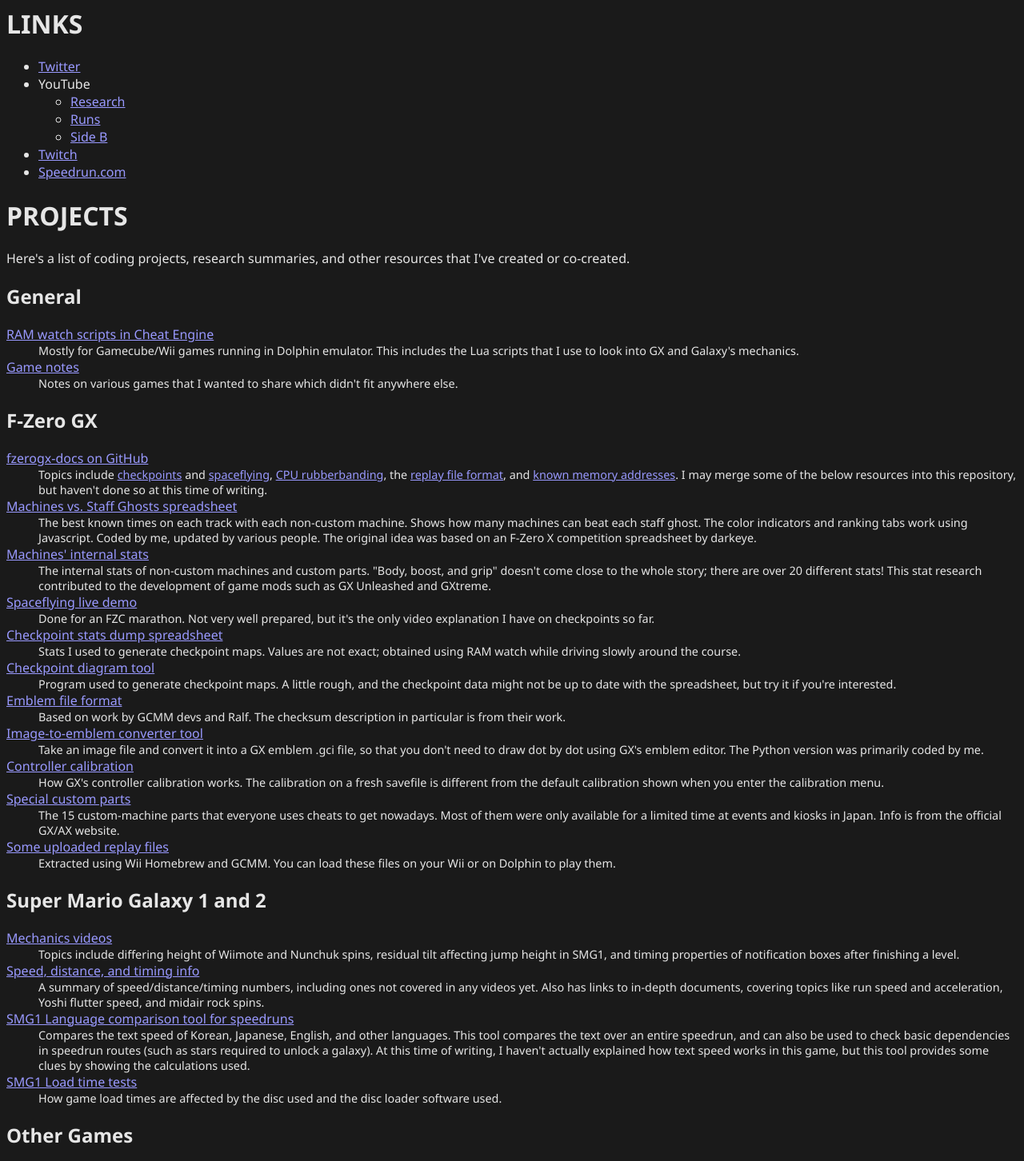
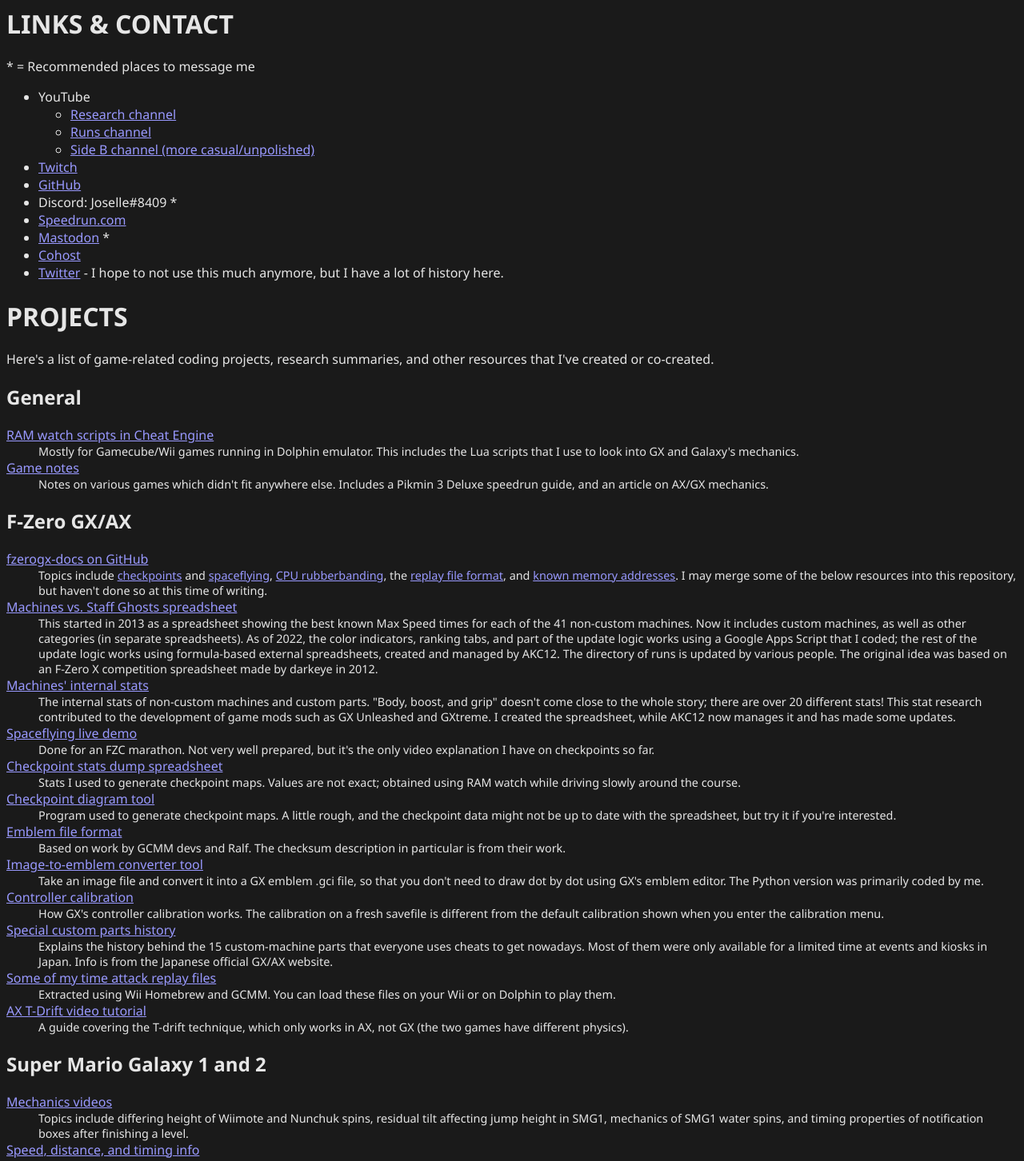
Before and after one commit to JoselleAstrid/joselleastrid.github.io, a plain HTML site: page index.html in a window 1280 px wide. Shown: the top 1452 px of the page at 80% size. Drawn offline with Linux system fonts and the light colour scheme.

Commit message:
Add Discord / GitHub / Mastodon / Cohost profiles and de-prioritize Twitter; add T-drift tutorial link; update some descriptions.

```diff
--- a/index.html
+++ b/index.html
@@ -27,26 +27,32 @@ a:active {
 
 <body>
 
-<h1>LINKS</h1>
+<h1>LINKS & CONTACT</h1>
+
+* = Recommended places to message me
 
 <ul>
-  <li><a href="https://twitter.com/joselle_astrid">Twitter</a></li>
   <li>YouTube
     <ul>
-      <li><a href="https://www.youtube.com/channel/UCBVDpRSSQHSiKpqCy73ZYVg">Research</a></li>
-      <li><a href="https://www.youtube.com/channel/UCrKo_4_DhWn6VgTqpCtwbDg">Runs</a></li>
-      <li><a href="https://www.youtube.com/channel/UCIG9vtbdIb1sb5Xla5IS2fw">Side B</a></li>
+      <li><a href="https://www.youtube.com/channel/UCBVDpRSSQHSiKpqCy73ZYVg">Research channel</a></li>
+      <li><a href="https://www.youtube.com/channel/UCrKo_4_DhWn6VgTqpCtwbDg">Runs channel</a></li>
+      <li><a href="https://www.youtube.com/channel/UCIG9vtbdIb1sb5Xla5IS2fw">Side B channel (more casual/unpolished)</a></li>
     </ul>
   </li>
   <li><a href="https://www.twitch.tv/joselle_a/">Twitch</a></li>
+  <li><a href="https://github.com/JoselleAstrid">GitHub</a></li>
+  <li>Discord: Joselle#8409 *
   <li><a href="https://www.speedrun.com/joselle_astrid/">Speedrun.com</a></li>
+  <li><a href="https://hachyderm.io/@joselle_astrid">Mastodon</a> *</li>
+  <li><a href="https://cohost.org/joselle-astrid">Cohost</a></li>
+  <li><a href="https://twitter.com/joselle_astrid">Twitter</a> - I hope to not use this much anymore, but I have a lot of history here.</li>
 </ul>
 
 
 
 <h1>PROJECTS</h1>
 
-<p>Here's a list of coding projects, research summaries, and other resources that I've created or co-created.</p>
+<p>Here's a list of game-related coding projects, research summaries, and other resources that I've created or co-created.</p>
 
 <h2>General</h2>
 
@@ -55,20 +61,20 @@ a:active {
   <dd>Mostly for Gamecube/Wii games running in Dolphin emulator. This includes the Lua scripts that I use to look into GX and Galaxy's mechanics.</dd>
 
   <dt><a href="https://github.com/joselleastrid/game-notes">Game notes</a></dt>
-  <dd>Notes on various games that I wanted to share which didn't fit anywhere else.</dd>
+  <dd>Notes on various games which didn't fit anywhere else. Includes a Pikmin 3 Deluxe speedrun guide, and an article on AX/GX mechanics.</dd>
 </dl>
 
-<h2>F-Zero GX</h2>
+<h2>F-Zero GX/AX</h2>
 
 <dl>
   <dt><a href="https://github.com/joselleastrid/fzerogx-docs/">fzerogx-docs on GitHub</a></dt>
   <dd>Topics include <a href="https://github.com/joselleastrid/fzerogx-docs/blob/master/checkpoints/index.md">checkpoints</a> and <a href="https://github.com/joselleastrid/fzerogx-docs/blob/master/flying/index.md">spaceflying</a>, <a href="https://github.com/joselleastrid/fzerogx-docs/blob/master/mechanics/cpus.md">CPU rubberbanding</a>, the <a href="https://github.com/joselleastrid/fzerogx-docs/blob/master/file_formats/gci_replay.md">replay file format</a>, and <a href="https://github.com/joselleastrid/fzerogx-docs/blob/master/addresses/index.md">known memory addresses</a>. I may merge some of the below resources into this repository, but haven't done so at this time of writing.</dd>
 
-  <dt><a href="https://docs.google.com/spreadsheets/d/17DqpOEgzh0RqSKZ-5q5kanhI3uRhQ6w0xo4GTJO5cQI/edit">Machines vs. Staff Ghosts spreadsheet</a></dt>
-  <dd>The best known times on each track with each non-custom machine. Shows how many machines can beat each staff ghost. The color indicators and ranking tabs work using Javascript. Coded by me, updated by various people. The original idea was based on an F-Zero X competition spreadsheet by darkeye.</dd>
+  <dt><a href="https://docs.google.com/spreadsheets/d/1qthIWAS9t3-Te2IF82gJga-VhLLrvq8hX_kPwiyuwyM/edit">Machines vs. Staff Ghosts spreadsheet</a></dt>
+  <dd>This started in 2013 as a spreadsheet showing the best known Max Speed times for each of the 41 non-custom machines. Now it includes custom machines, as well as other categories (in separate spreadsheets). As of 2022, the color indicators, ranking tabs, and part of the update logic works using a Google Apps Script that I coded; the rest of the update logic works using formula-based external spreadsheets, created and managed by AKC12. The directory of runs is updated by various people. The original idea was based on an F-Zero X competition spreadsheet made by darkeye in 2012.</dd>
 
   <dt><a href="https://docs.google.com/spreadsheets/d/133Xsq-KV3lpfk9SS4_L84WV-JuXHOR8_GlFZRnskkSU/edit?usp=sharing">Machines' internal stats</a></dt>
-  <dd>The internal stats of non-custom machines and custom parts. "Body, boost, and grip" doesn't come close to the whole story; there are over 20 different stats! This stat research contributed to the development of game mods such as GX Unleashed and GXtreme.</dd>
+  <dd>The internal stats of non-custom machines and custom parts. "Body, boost, and grip" doesn't come close to the whole story; there are over 20 different stats! This stat research contributed to the development of game mods such as GX Unleashed and GXtreme. I created the spreadsheet, while AKC12 now manages it and has made some updates.</dd>
 
   <dt><a href="https://www.youtube.com/watch?v=XgIrJ5ojB6s">Spaceflying live demo</a></dt>
   <dd>Done for an FZC marathon. Not very well prepared, but it's the only video explanation I have on checkpoints so far.</dd>
@@ -88,18 +94,21 @@ a:active {
   <dt><a href="https://docs.google.com/document/d/1lhPvUVT9MO0J5U-bF9S9y3okGtPYD7UGvXNMCctJ3-4/edit?usp=sharing">Controller calibration</a></dt>
   <dd>How GX's controller calibration works. The calibration on a fresh savefile is different from the default calibration shown when you enter the calibration menu.</dd>
 
-  <dt><a href="https://tcrf.net/F-Zero_GX/Regional_Differences#Exclusive_Custom_Parts">Special custom parts</a></dt>
-  <dd>The 15 custom-machine parts that everyone uses cheats to get nowadays. Most of them were only available for a limited time at events and kiosks in Japan. Info is from the official GX/AX website.</dd>
+  <dt><a href="https://tcrf.net/F-Zero_GX/Regional_Differences#Exclusive_Custom_Parts">Special custom parts history</a></dt>
+  <dd>Explains the history behind the 15 custom-machine parts that everyone uses cheats to get nowadays. Most of them were only available for a limited time at events and kiosks in Japan. Info is from the Japanese official GX/AX website.</dd>
 
-  <dt><a href="https://ln.sync.com/dl/2159e3d90#b8gau38r-4eixypk7-xtbuizk7-gjau7752">Some uploaded replay files</a></dt>
+  <dt><a href="https://ln.sync.com/dl/2159e3d90#b8gau38r-4eixypk7-xtbuizk7-gjau7752">Some of my time attack replay files</a></dt>
   <dd>Extracted using Wii Homebrew and GCMM. You can load these files on your Wii or on Dolphin to play them.</dd>
+
+  <dt><a href="https://www.youtube.com/watch?v=TC07KEB7K0g">AX T-Drift video tutorial</a></dt>
+  <dd>A guide covering the T-drift technique, which only works in AX, not GX (the two games have different physics).</dd>
 </dl>
 
 <h2>Super Mario Galaxy 1 and 2 </h2>
 
 <dl>
   <dt><a href="https://www.youtube.com/playlist?list=PLyMlBXKUxH72PK-ty1Du7JxxOnUcUM74u">Mechanics videos</a></dt>
-  <dd>Topics include differing height of Wiimote and Nunchuk spins, residual tilt affecting jump height in SMG1, and timing properties of notification boxes after finishing a level.</dd>
+  <dd>Topics include differing height of Wiimote and Nunchuk spins, residual tilt affecting jump height in SMG1, mechanics of SMG1 water spins, and timing properties of notification boxes after finishing a level.</dd>
 
   <dt><a href="https://docs.google.com/document/d/1Se76mcQjJtO-A5aCscW1z2SmeheoMkDxnoeNxnxZQNc/edit?usp=sharing">Speed, distance, and timing info</a></dt>
   <dd>A summary of speed/distance/timing numbers, including ones not covered in any videos yet. Also has links to in-depth documents, covering topics like run speed and acceleration, Yoshi flutter speed, and midair rock spins.</dd>
```
